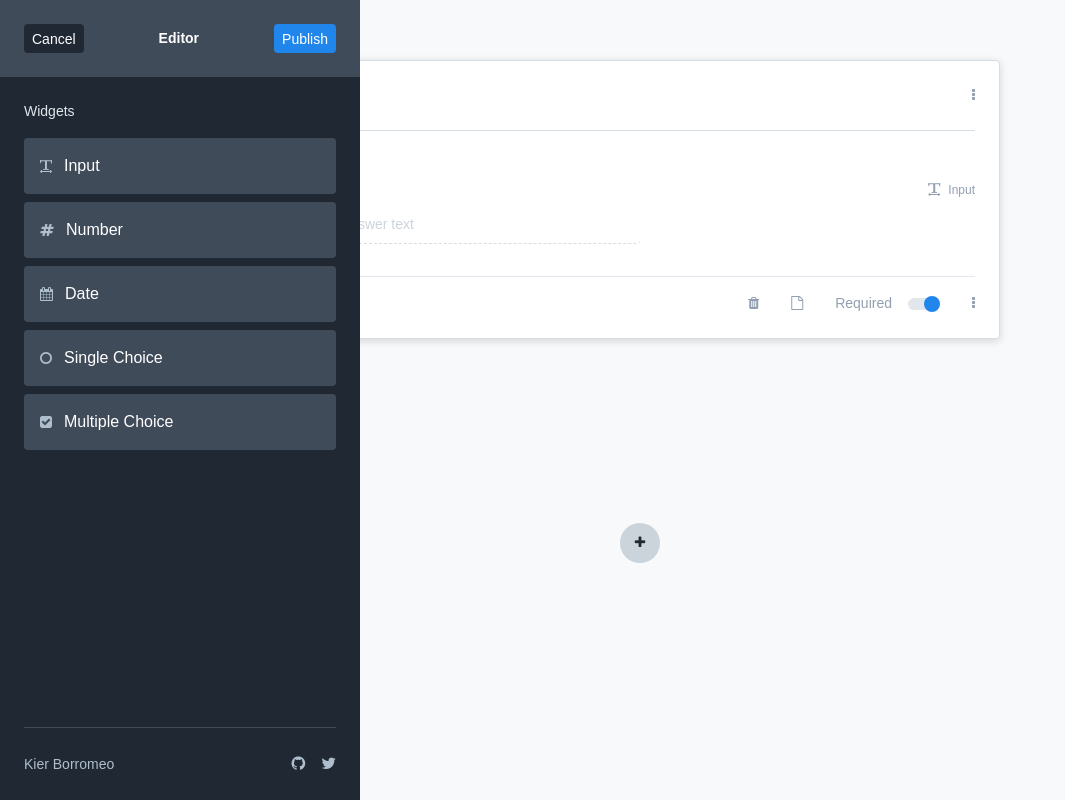
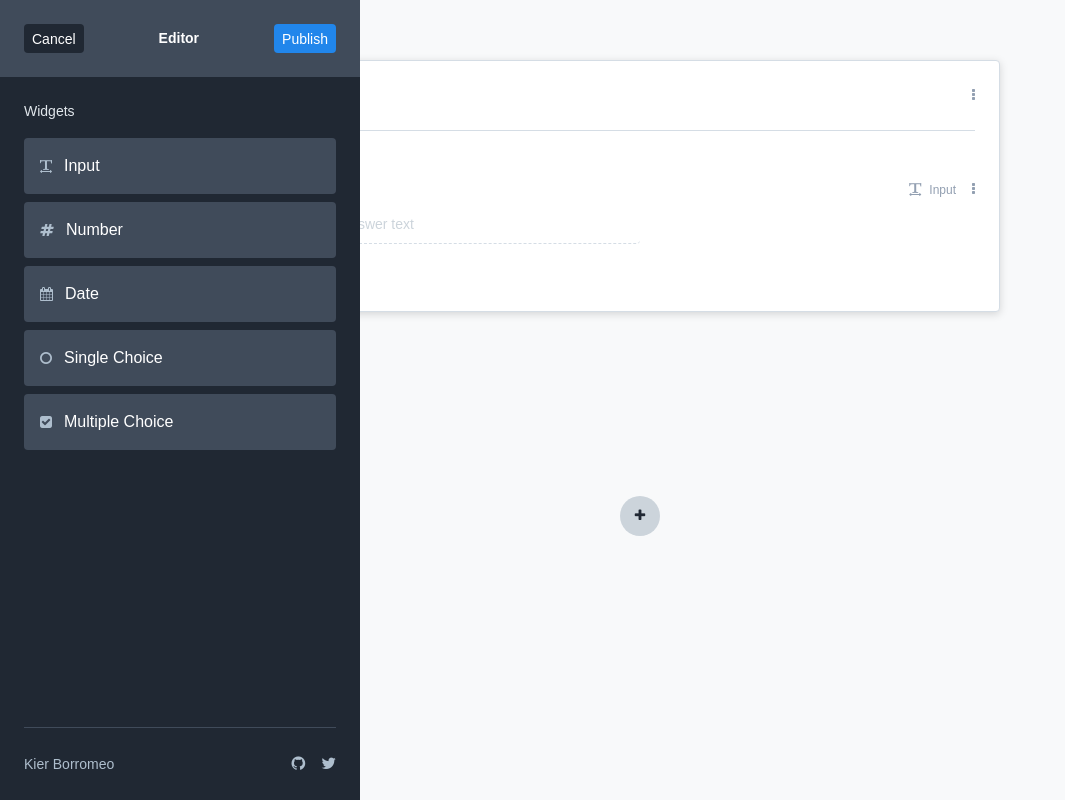
Before and after one commit to srph/toy-template-builder, a React (Vite) app: page / in a window 1280 px wide. Shown: the whole page, without its empty margins (0-1065 px from the left). Built offline with nearby package versions, Linux system fonts and the light colour scheme; a web font is replaced by a local one.

Commit message:
Select stuff

```diff
--- a/src/global.css
+++ b/src/global.css
@@ -89,7 +89,7 @@ p, h1, h2, h3, h4, h5, h6 {
   padding: 8px 0;
   width: 50%;
   color: var(--color-bw-4);
-  background: var(--color-bw-0);
+  background: transparent;
   /* border: 1px solid var(--color-bw-3); */
   border: 0;
   border-bottom: 1px dashed var(--color-bw-3);
@@ -291,15 +291,12 @@ p, h1, h2, h3, h4, h5, h6 {
 .editor-section-widget {
   padding: 24px;
   background: var(--color-bw-0);
+  cursor: pointer;
 }
 
 .editor-section-widget:last-child {
   border-bottom-left-radius: var(--border-radius);
   border-bottom-right-radius: var(--border-radius);
-}
-
-.editor-section-widget.is-dragging {
-  border: 1px dashed var(--color-primary);
 }
 
 .editor-section-widget > .label {
@@ -328,8 +325,12 @@ p, h1, h2, h3, h4, h5, h6 {
   font-size: var(--font-size-h6);
 }
 
+.editor-section-widget > .label > .info > .action {
+  margin-left: 16px;
+}
+
 .editor-section-widget > .footer {
-  display: flex;
+  display: none;
   padding-top: 16px;
   border-top: 1px solid var(--color-bw-2);
 }
@@ -371,6 +372,20 @@ p, h1, h2, h3, h4, h5, h6 {
 .editor-section-widget > .footer > .content > .section > .group > .label {
   color: var(--color-bw-6);
   margin-right: 16px;
+}
+
+.editor-section-widget.is-dragging,
+.editor-section-widget.is-selected {
+  cursor: inherit;
+  border: 1px dashed var(--color-primary);
+}
+
+.editor-section-widget.is-dragging {
+  background: #e5f2ff;
+}
+
+.editor-section-widget.is-selected > .footer {
+  display: flex;
 }
 
 .ui-clear-input {
--- a/src/index.tsx
+++ b/src/index.tsx
@@ -42,6 +42,7 @@ interface State {
     children: WidgetChild[]
   }[]
   widgets: WidgetData[]
+  selected: number
   drag: DragStart | null
 }
 
@@ -93,6 +94,7 @@ const init: State = {
     }
   ],
   widgets,
+  selected: -1,
   drag: null
 }
 
@@ -140,6 +142,8 @@ function App() {
           widget: state.widgets[result.source.index],
           label: `Label ${id}`
         })
+
+        state.selected = id
       })
     }
 
@@ -148,16 +152,16 @@ function App() {
       result.source.droppableId.startsWith('section-widget-list-') &&
       result.source.droppableId === result.destination.droppableId
     ) {
-      // Number(result.source.droppableId.replace('section-widget-list-', ''))
       const src = {
-        section: 0,
+        section: Number(result.source.droppableId.replace('section-widget-list-', '')),
         index: result.source.index
       }
       const dest = {
-        section: 0,
+        section: Number(result.source.droppableId.replace('section-widget-list-', '')),
         index: result.destination.index
       }
       setState(state => {
+        state.selected = state.sections[src.section].children[src.index].id
         move.mutate(state.sections[src.section].children, src.index, dest.index)
       })
     }
@@ -176,13 +180,13 @@ function App() {
         index: result.destination.index
       }
       setState(state => {
+        state.selected = state.sections[src.section].children[src.index].id
         const transferred = transfer(
           state.sections[src.section].children,
           state.sections[dest.section].children,
           src.index,
           dest.index
         )
-        console.log(transferred)
         state.sections[src.section].children = transferred.source
         state.sections[dest.section].children = transferred.destination
       })
@@ -220,6 +224,12 @@ function App() {
         id: ++id,
         label: `Copy of ${original.label}`
       })
+    })
+  }
+
+  function handleFocusChild(child: number) {
+    setState(state => {
+      state.selected = child
     })
   }
 
@@ -322,8 +332,10 @@ function App() {
                                       <React.Fragment>
                                         <div
                                           className={cx('editor-section-widget', {
-                                            'is-dragging': snapshot.isDragging
+                                            'is-dragging': snapshot.isDragging,
+                                            'is-selected': state.selected === child.id,
                                           })}
+                                          onClick={() => handleFocusChild(child.id)}
                                           ref={provided.innerRef}
                                           {...provided.draggableProps}>
                                           <div className="label">
@@ -335,6 +347,10 @@ function App() {
                                               </span>
 
                                               <span className="text">{child.widget.label}</span>
+
+                                              <span className="action" {...provided.dragHandleProps}>
+                                                <i className="fa fa-ellipsis-v" />
+                                              </span>
                                             </div>
                                           </div>
 
@@ -364,12 +380,6 @@ function App() {
                                                     <div className="bar" />
                                                     <div className="control" />
                                                   </div>
-                                                </div>
-                                              </div>
-
-                                              <div className="section">
-                                                <div className="action" {...provided.dragHandleProps}>
-                                                  <i className="fa fa-ellipsis-v" />
                                                 </div>
                                               </div>
                                             </div>
```
